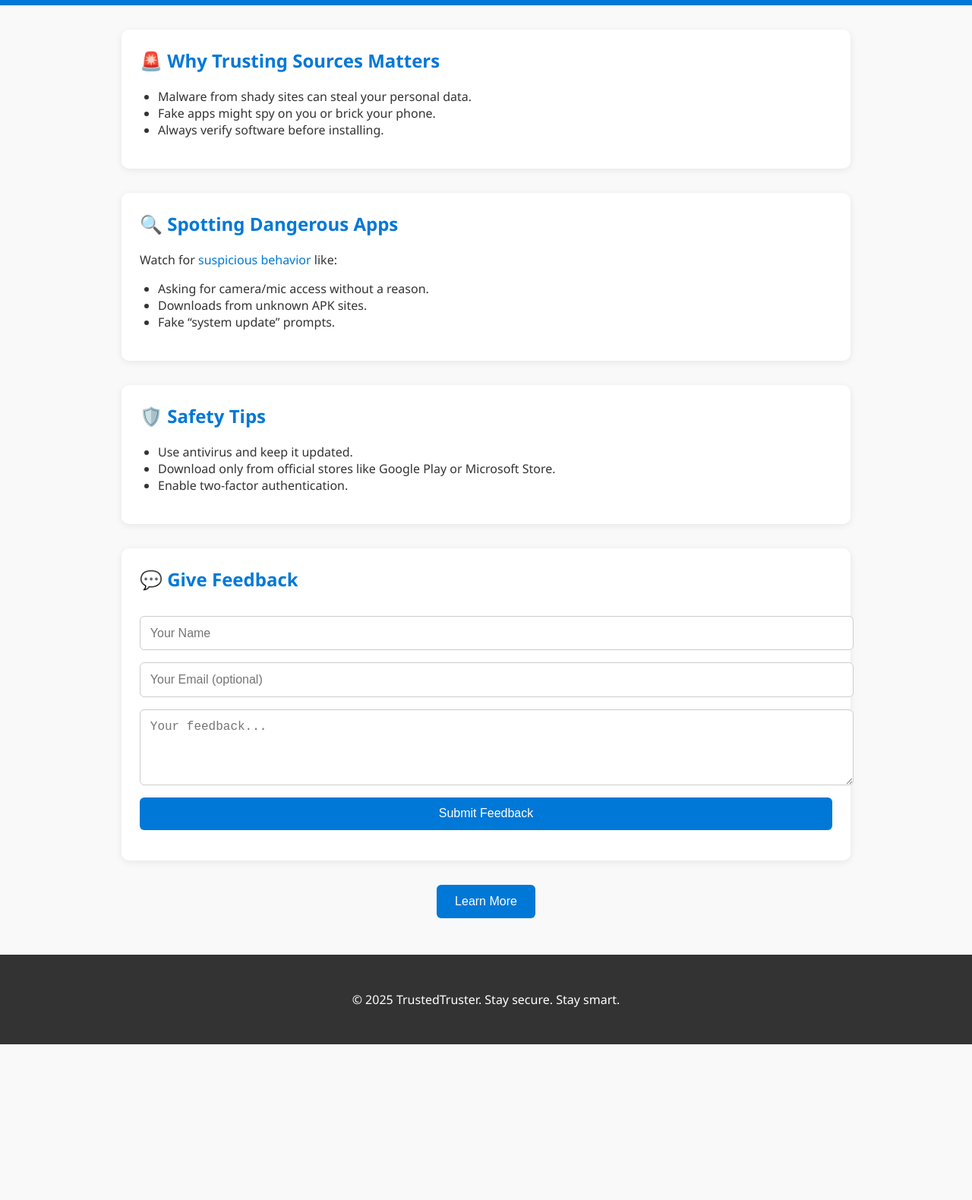
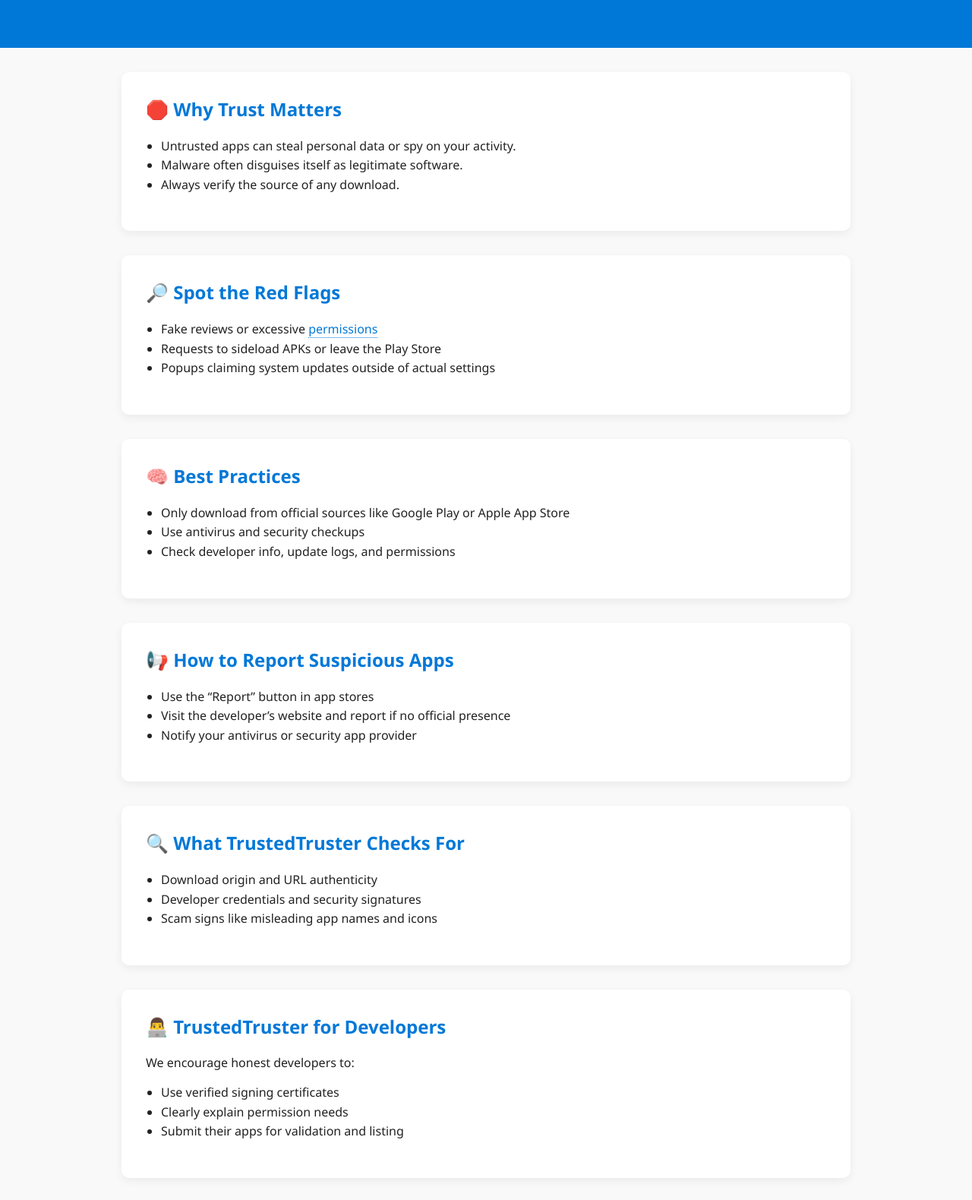
Before and after one commit to JJDRODRHDEODHD/TestedTruster, a plain HTML site: page TestedTruster.html in a window 1280 px wide. Shown: the part 144-1724 px from the top of the page at 76% size. Before the commit the page ends 1519 px from the top, so only its background shows below. Drawn offline with Linux system fonts and the light colour scheme.

Commit message:
Update TestedTruster.html

```diff
--- a/TestedTruster.html
+++ b/TestedTruster.html
@@ -4,67 +4,66 @@
   <meta charset="UTF-8" />
   <meta name="viewport" content="width=device-width, initial-scale=1.0" />
   <title>TrustedTruster</title>
-  <meta name="description" content="Stay safe from malware and learn best practices for downloading apps in 2025. TrustedTruster helps users recognize and avoid risky software.">
+  <meta name="description" content="TrustedTruster helps users stay protected from malware by guiding them to download only from secure, trusted sources.">
   <style>
     :root {
-      --bg-light: #f9f9f9;
-      --bg-dark: #1c1c1c;
-      --text-light: #333;
-      --text-dark: #eee;
       --primary: #0078d7;
-      --card-bg-light: #fff;
-      --card-bg-dark: #2a2a2a;
+      --background: #f9f9f9;
+      --foreground: #1a1a1a;
+      --card-bg: #ffffff;
+      --text: #222;
+      --text-muted: #555;
+      --radius: 10px;
     }
 
     body {
+      font-family: 'Segoe UI', sans-serif;
       margin: 0;
-      font-family: 'Segoe UI', sans-serif;
-      background: var(--bg-light);
-      color: var(--text-light);
-      transition: background 0.4s, color 0.4s;
+      background-color: var(--background);
+      color: var(--text);
+      transition: background-color 0.4s ease, color 0.4s ease;
     }
 
-    body.dark-mode {
-      background: var(--bg-dark);
-      color: var(--text-dark);
+    body.dark {
+      --background: #111;
+      --foreground: #f9f9f9;
+      --card-bg: #1e1e1e;
+      --text: #eee;
+      --text-muted: #aaa;
     }
 
     header {
       background: var(--primary);
       color: #fff;
-      padding: 2rem;
+      padding: 3rem 1rem;
       text-align: center;
     }
 
     header h1 {
+      font-size: 2.8rem;
       margin: 0;
-      font-size: 2.5rem;
     }
 
     header p {
-      margin: 0.5rem 0 0;
       font-size: 1.1rem;
+      margin-top: 0.5rem;
     }
 
     main {
       max-width: 960px;
-      margin: 2rem auto;
-      padding: 0 1rem;
+      margin: auto;
+      padding: 2rem 1rem;
     }
 
     section {
-      background: var(--card-bg-light);
-      margin: 2rem 0;
-      padding: 1.5rem;
-      border-radius: 10px;
-      box-shadow: 0 2px 10px rgba(0,0,0,0.08);
+      background: var(--card-bg);
+      margin-bottom: 2rem;
+      padding: 2rem;
+      border-radius: var(--radius);
+      box-shadow: 0 4px 12px rgba(0, 0, 0, 0.06);
       opacity: 0;
-      transform: translateY(40px);
-      transition: all 0.6s ease-out;
-    }
-
-    body.dark-mode section {
-      background: var(--card-bg-dark);
+      transform: translateY(30px);
+      transition: opacity 0.6s ease, transform 0.6s ease;
     }
 
     section.visible {
@@ -78,93 +77,89 @@
     }
 
     ul {
-      padding-left: 1.5rem;
+      padding-left: 1.25rem;
+      line-height: 1.6;
     }
 
     .tooltip {
       color: var(--primary);
+      cursor: help;
+      border-bottom: 1px dotted currentColor;
       position: relative;
-      cursor: help;
     }
 
     .tooltip:hover::after {
       content: attr(data-tooltip);
       position: absolute;
       background: #333;
-      color: #fff;
+      color: white;
       padding: 0.5rem;
       border-radius: 5px;
-      top: 120%;
+      font-size: 0.85rem;
+      top: 130%;
       left: 50%;
       transform: translateX(-50%);
-      font-size: 0.9rem;
       white-space: nowrap;
+      z-index: 99;
     }
 
-    .cta {
-      text-align: center;
-      margin: 2rem 0;
-    }
-
-    .cta button {
-      background: var(--primary);
-      color: #fff;
-      padding: 0.8rem 1.5rem;
-      border: none;
-      border-radius: 6px;
-      cursor: pointer;
-      font-size: 1rem;
-    }
-
-    .cta p {
-      margin-top: 1rem;
-      font-weight: bold;
-    }
-
-    form {
-      margin-top: 2rem;
+    .feedback-form {
       display: flex;
       flex-direction: column;
       gap: 1rem;
     }
 
-    input, textarea {
-      padding: 0.8rem;
+    .feedback-form input,
+    .feedback-form textarea {
+      padding: 0.9rem;
       font-size: 1rem;
+      border-radius: 6px;
       border: 1px solid #ccc;
-      border-radius: 6px;
       width: 100%;
+      background: var(--background);
+      color: var(--text);
     }
 
-    button[type="submit"] {
+    .feedback-form button {
       background: var(--primary);
       color: white;
+      padding: 0.9rem;
       font-size: 1rem;
       border: none;
-      padding: 0.8rem;
       border-radius: 6px;
+      cursor: pointer;
+      transition: background 0.3s ease;
+    }
+
+    .feedback-form button:hover {
+      background: #005fa3;
+    }
+
+    .message {
+      margin-top: 1rem;
+      font-weight: bold;
+    }
+
+    .toggle-theme {
+      position: fixed;
+      top: 1rem;
+      right: 1rem;
+      z-index: 1000;
+      background: var(--primary);
+      color: white;
+      border: none;
+      border-radius: 25px;
+      padding: 0.5rem 1rem;
       cursor: pointer;
     }
 
     footer {
-      background: #333;
-      color: #fff;
+      background: #1a1a1a;
+      color: #ccc;
       text-align: center;
       padding: 2rem 1rem;
-      margin-top: 3rem;
-    }
-
-    .theme-toggle {
-      position: fixed;
-      top: 1rem;
-      right: 1rem;
-      background: var(--primary);
-      color: white;
-      border: none;
-      padding: 0.5rem 1rem;
-      border-radius: 20px;
-      cursor: pointer;
-      z-index: 999;
+      margin-top: 4rem;
+      font-size: 0.9rem;
     }
 
     @media (max-width: 600px) {
@@ -175,92 +170,124 @@
   </style>
 </head>
 <body>
-  <button class="theme-toggle" onclick="toggleTheme()">Toggle Theme</button>
+  <button class="toggle-theme" onclick="toggleTheme()" aria-label="Toggle dark/light theme">Toggle Theme</button>
 
   <header>
     <h1>TrustedTruster</h1>
-    <p>Your guide to safe software downloads in 2025</p>
+    <p>Empowering safer app downloads in 2025</p>
   </header>
 
   <main>
     <section class="animate">
-      <h2>🚨 Why Trusting Sources Matters</h2>
+      <h2>🛑 Why Trust Matters</h2>
       <ul>
-        <li>Malware from shady sites can steal your personal data.</li>
-        <li>Fake apps might spy on you or brick your phone.</li>
-        <li>Always verify software before installing.</li>
+        <li>Untrusted apps can steal personal data or spy on your activity.</li>
+        <li>Malware often disguises itself as legitimate software.</li>
+        <li>Always verify the source of any download.</li>
       </ul>
     </section>
 
     <section class="animate">
-      <h2>🔍 Spotting Dangerous Apps</h2>
-      <p>Watch for <span class="tooltip" data-tooltip="Too many permissions or fake reviews = risky!">suspicious behavior</span> like:</p>
+      <h2>🔎 Spot the Red Flags</h2>
       <ul>
-        <li>Asking for camera/mic access without a reason.</li>
-        <li>Downloads from unknown APK sites.</li>
-        <li>Fake “system update” prompts.</li>
+        <li>Fake reviews or excessive <span class="tooltip" data-tooltip="Permissions like SMS, camera, or contacts for unrelated apps.">permissions</span></li>
+        <li>Requests to sideload APKs or leave the Play Store</li>
+        <li>Popups claiming system updates outside of actual settings</li>
       </ul>
     </section>
 
     <section class="animate">
-      <h2>🛡️ Safety Tips</h2>
+      <h2>🧠 Best Practices</h2>
       <ul>
-        <li>Use antivirus and keep it updated.</li>
-        <li>Download only from official stores like Google Play or Microsoft Store.</li>
-        <li>Enable two-factor authentication.</li>
+        <li>Only download from official sources like Google Play or Apple App Store</li>
+        <li>Use antivirus and security checkups</li>
+        <li>Check developer info, update logs, and permissions</li>
       </ul>
     </section>
 
     <section class="animate">
-      <h2>💬 Give Feedback</h2>
-      <form onsubmit="handleSubmit(event)">
-        <input type="text" name="name" placeholder="Your Name" required />
-        <input type="email" name="email" placeholder="Your Email (optional)" />
-        <textarea name="message" rows="4" placeholder="Your feedback..." required></textarea>
-        <button type="submit">Submit Feedback</button>
-      </form>
-      <p id="formResponse"></p>
+      <h2>📢 How to Report Suspicious Apps</h2>
+      <ul>
+        <li>Use the “Report” button in app stores</li>
+        <li>Visit the developer’s website and report if no official presence</li>
+        <li>Notify your antivirus or security app provider</li>
+      </ul>
     </section>
 
-    <div class="cta">
-      <button onclick="showMessage()">Learn More</button>
-      <p id="safeMessage"></p>
-    </div>
+    <section class="animate">
+      <h2>🔍 What TrustedTruster Checks For</h2>
+      <ul>
+        <li>Download origin and URL authenticity</li>
+        <li>Developer credentials and security signatures</li>
+        <li>Scam signs like misleading app names and icons</li>
+      </ul>
+    </section>
+
+    <section class="animate">
+      <h2>👨‍💻 TrustedTruster for Developers</h2>
+      <p>We encourage honest developers to:</p>
+      <ul>
+        <li>Use verified signing certificates</li>
+        <li>Clearly explain permission needs</li>
+        <li>Submit their apps for validation and listing</li>
+      </ul>
+    </section>
+
+    <section class="animate">
+      <h2>❓ Frequently Asked Questions</h2>
+      <ul>
+        <li><strong>Is TrustedTruster an antivirus?</strong><br>No. It's an educational guide with tips and tools.</li>
+        <li><strong>Does TrustedTruster block malware?</strong><br>No, but we help you prevent downloading it.</li>
+        <li><strong>Can I use this on mobile?</strong><br>Yes! Our site is mobile-friendly and responsive.</li>
+      </ul>
+    </section>
+
+    <section class="animate">
+      <h2>💬 Feedback</h2>
+      <form class="feedback-form" onsubmit="submitFeedback(event)">
+        <input type="text" name="name" placeholder="Your Name (optional)" aria-label="Name">
+        <input type="email" name="email" placeholder="Your Email (optional)" aria-label="Email">
+        <textarea name="message" rows="4" placeholder="Tell us what you think..." aria-label="Message" required></textarea>
+        <button type="submit">Send Feedback</button>
+        <div class="message" id="formMessage"></div>
+      </form>
+    </section>
   </main>
 
   <footer>
-    <p>&copy; 2025 TrustedTruster. Stay secure. Stay smart.</p>
+    &copy; 2025 TrustedTruster. No shortcuts to safety.
   </footer>
 
   <script>
-    function showMessage() {
-      document.getElementById("safeMessage").textContent =
-        "Always download from trusted sources. Stay safe in 2025!";
+    const themeKey = "trustedTrusterTheme";
+    const savedTheme = localStorage.getItem(themeKey);
+    if (savedTheme === "dark") {
+      document.body.classList.add("dark");
     }
 
     function toggleTheme() {
-      document.body.classList.toggle("dark-mode");
+      document.body.classList.toggle("dark");
+      const theme = document.body.classList.contains("dark") ? "dark" : "light";
+      localStorage.setItem(themeKey, theme);
     }
 
-    function handleSubmit(e) {
-      e.preventDefault();
-      const response = document.getElementById("formResponse");
-      response.textContent = "Thanks for your feedback!";
-      e.target.reset();
-    }
-
-    const sections = document.querySelectorAll(".animate");
-    const observer = new IntersectionObserver(entries => {
+    const observer = new IntersectionObserver((entries, observer) => {
       entries.forEach(entry => {
         if (entry.isIntersecting) {
           entry.target.classList.add("visible");
+          observer.unobserve(entry.target);
         }
       });
-    }, {
-      threshold: 0.2
-    });
+    }, { threshold: 0.2 });
 
-    sections.forEach(section => observer.observe(section));
+    document.querySelectorAll(".animate").forEach(section => observer.observe(section));
+
+    function submitFeedback(e) {
+      e.preventDefault();
+      const msg = document.getElementById("formMessage");
+      msg.textContent = "✅ Feedback submitted. Thank you!";
+      e.target.reset();
+    }
   </script>
 </body>
 </html>
```
